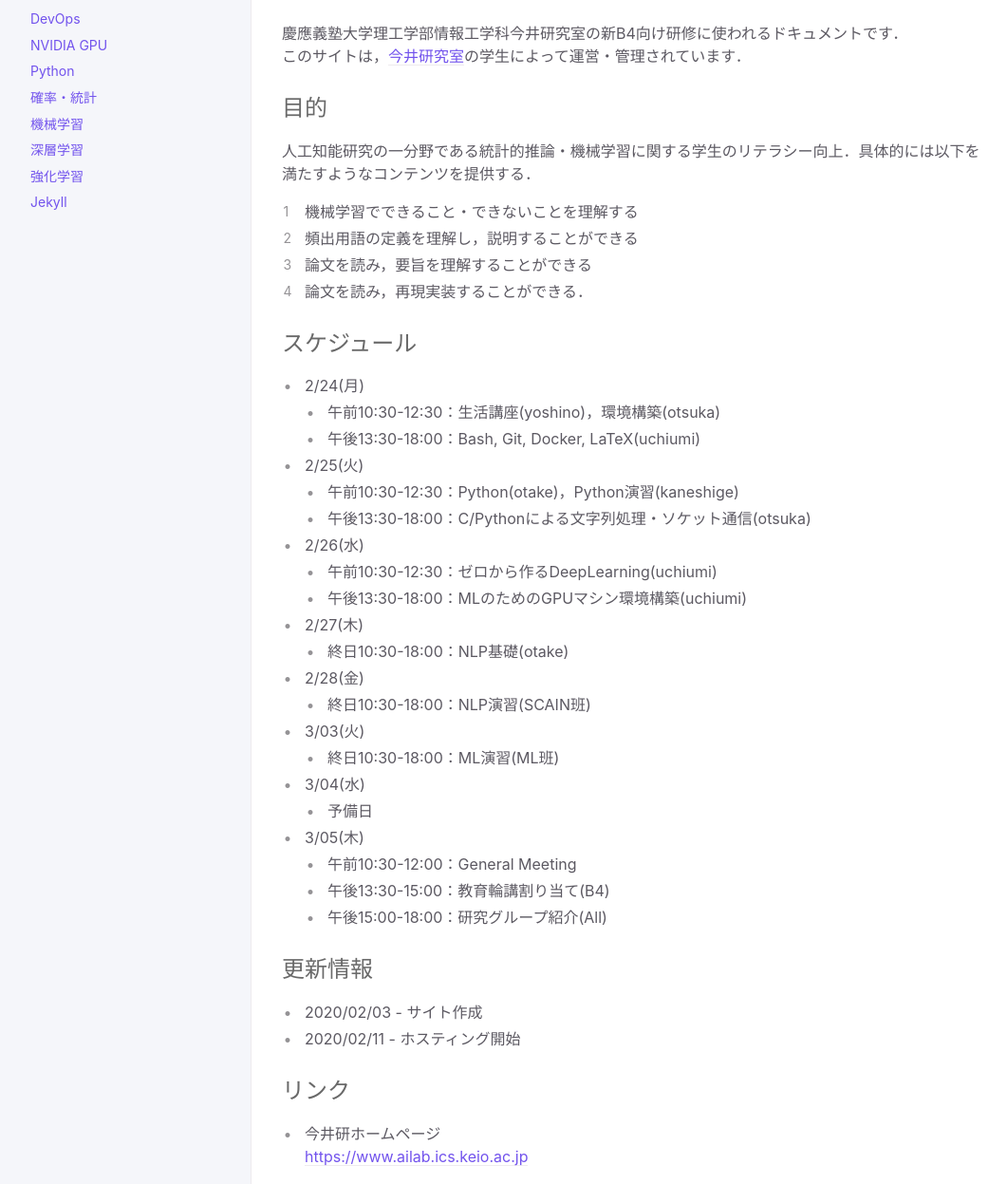
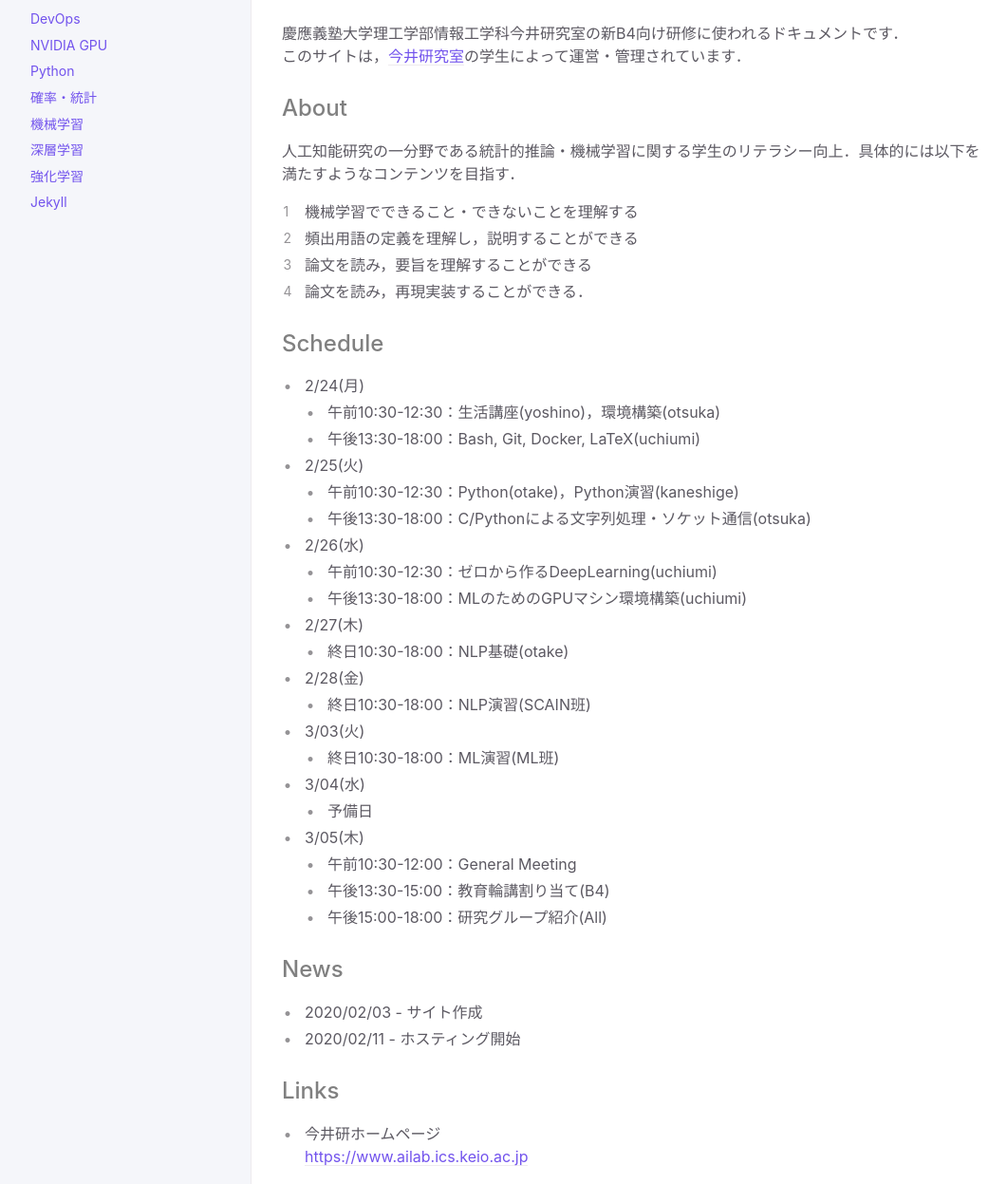
Before and after one commit to imai-laboratory/b4_induction_training, a Jekyll site: the page built from index.md, in a window 1280 px wide. Shown: the part 157-1404 px from the top of the page at 95% size, without its empty margins (107-1168 px from the left). Built offline with Jekyll 4.4.1, drawn with Linux system fonts in a browser that asks for light colours.

Commit message:
Update index.md: rewrite schedule term

```diff
--- a/index.md
+++ b/index.md
@@ -11,17 +11,16 @@ permalink: /
 慶應義塾大学理工学部情報工学科今井研究室の新B4向け研修に使われるドキュメントです．<br>
 このサイトは，[今井研究室](https://www.ailab.ics.keio.ac.jp/)の学生によって運営・管理されています．
 
-## <font color="DimGray">目的</font>
+## <font color="Gray">About</font>
 
-人工知能研究の一分野である統計的推論・機械学習に関する学生のリテラシー向上．具体的には以下を満たすようなコンテンツを提供する．
+人工知能研究の一分野である統計的推論・機械学習に関する学生のリテラシー向上．具体的には以下を満たすようなコンテンツを目指す．
 1. 機械学習でできること・できないことを理解する
 2. 頻出用語の定義を理解し，説明することができる
 3. 論文を読み，要旨を理解することができる
 4. 論文を読み，再現実装することができる．
 
 
-
-## <font color="DimGray">スケジュール</font>
+## <font color="Gray">Schedule</font>
 
 - 2/24(月)
 	- 午前10:30-12:30：生活講座(yoshino)，環境構築(otsuka)
@@ -46,16 +45,13 @@ permalink: /
 	- 午後15:00-18:00：研究グループ紹介(All)
 
 
-
-
-## <font color="DimGray">更新情報</font>
+## <font color="Gray">News</font>
 
 - 2020/02/03 - サイト作成
 - 2020/02/11 - ホスティング開始
 
 
-
-## <font color="DimGray">リンク</font>
+## <font color="Gray">Links</font>
 
 - 今井研ホームページ<br>
   [https://www.ailab.ics.keio.ac.jp](https://www.ailab.ics.keio.ac.jp)
```
